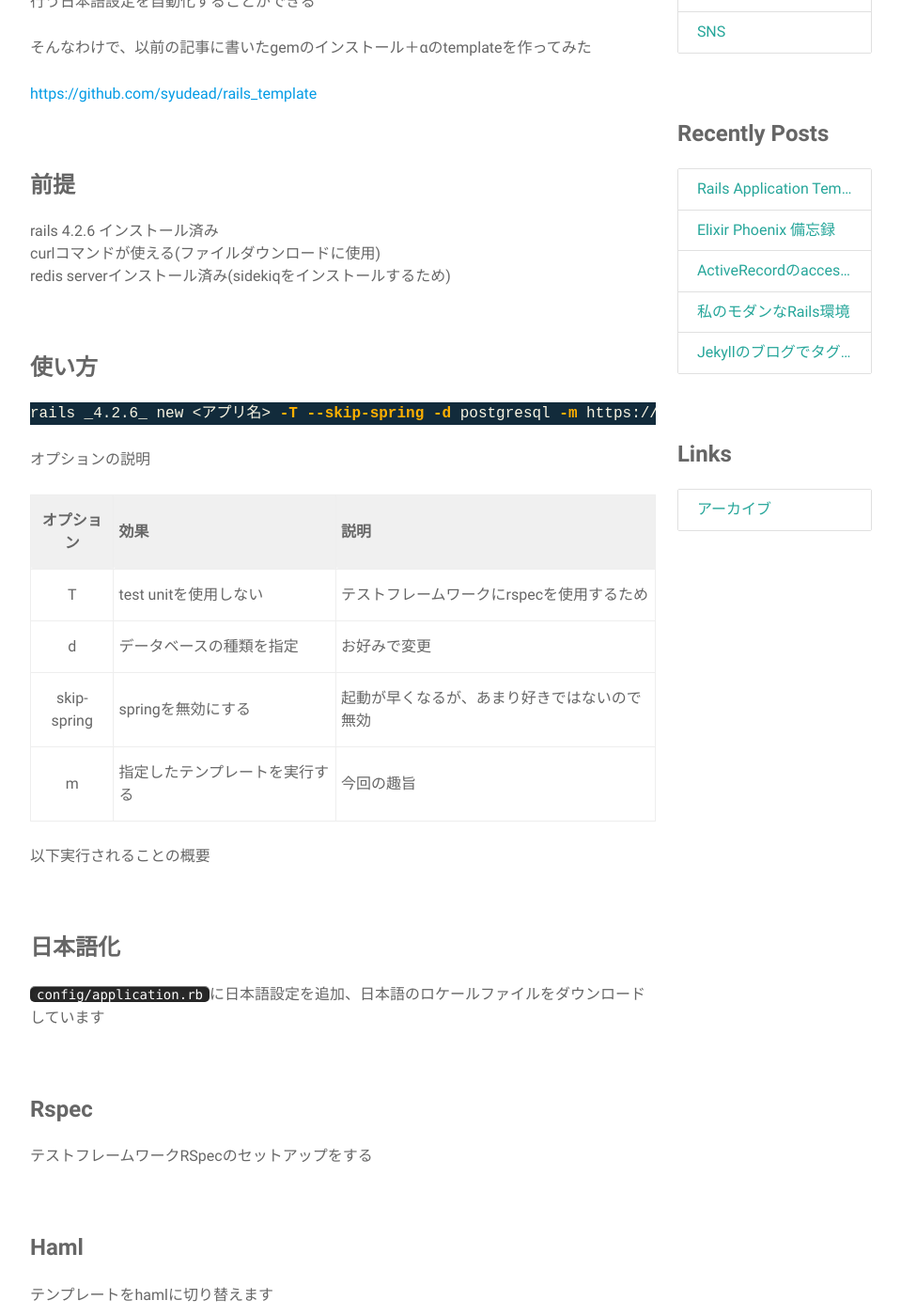
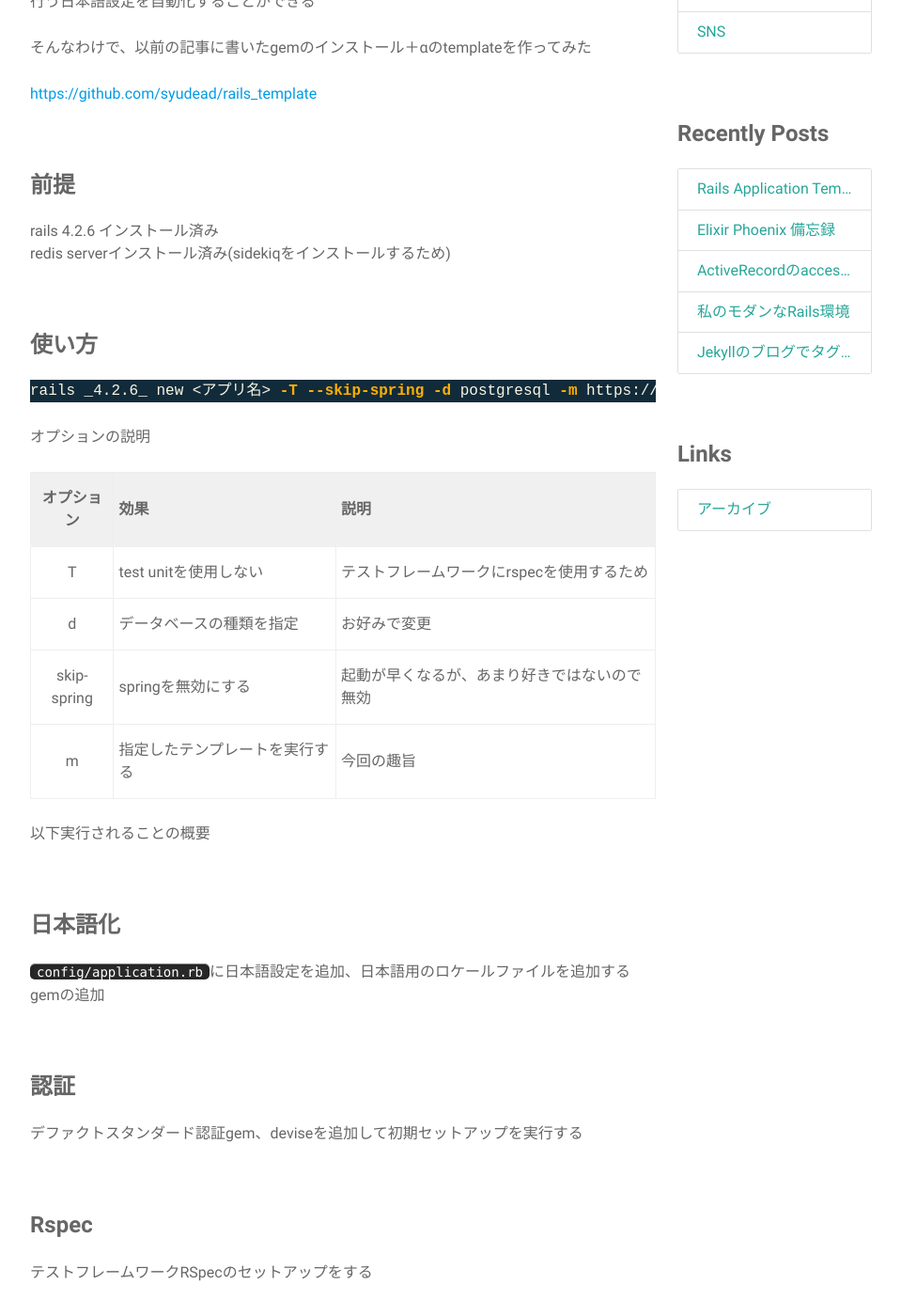
Before and after one commit to syudead/syudead.github.io, a Jekyll site: the page built from _posts/2016-03-24-rails-application-template.md, in a window 1280 px wide and 1400 px high, scrolled down 499 px. Shown: the whole window at 94% size, without its empty margins (160-1119 px from the left). Built offline with Jekyll 4.4.1, drawn with Linux system fonts in a browser that asks for light colours; some of the changed text lies outside the part shown.

Commit message:
update 2016-03-24-rails-application-template

```diff
--- a/_posts/2016-03-24-rails-application-template.md
+++ b/_posts/2016-03-24-rails-application-template.md
@@ -15,7 +16,6 @@ Railsはウェブアプリケーションを高速で構築するのにとても
 ## 前提
 
 * rails 4.2.6 インストール済み
-* curlコマンドが使える(ファイルダウンロードに使用)
 * redis serverインストール済み(sidekiqをインストールするため)
 
 ## 使い方
@@ -37,7 +37,11 @@ rails _4.2.6_ new <アプリ名> -T --skip-spring -d postgresql -m https://raw.g
 
 ## 日本語化
 
-`config/application.rb`に日本語設定を追加、日本語のロケールファイルをダウンロードしています
+`config/application.rb`に日本語設定を追加、日本語用のロケールファイルを追加するgemの追加
+
+## 認証
+
+デファクトスタンダード認証gem、deviseを追加して初期セットアップを実行する
 
 ## Rspec
 
@@ -75,3 +79,7 @@ cssフレームワークのbootstrapをセットアップする
 ## 関連記事
 
 * [私のモダンなRails環境]({% post_url 2016-03-15-my-modern-rails-environment %})
+
+## 更新履歴
+
+* Templateの更新に合わせて説明を更新
```
Also changed, not shown: other parts of _posts/2016-03-24-rails-application-template.md (+1 -0 lines).
